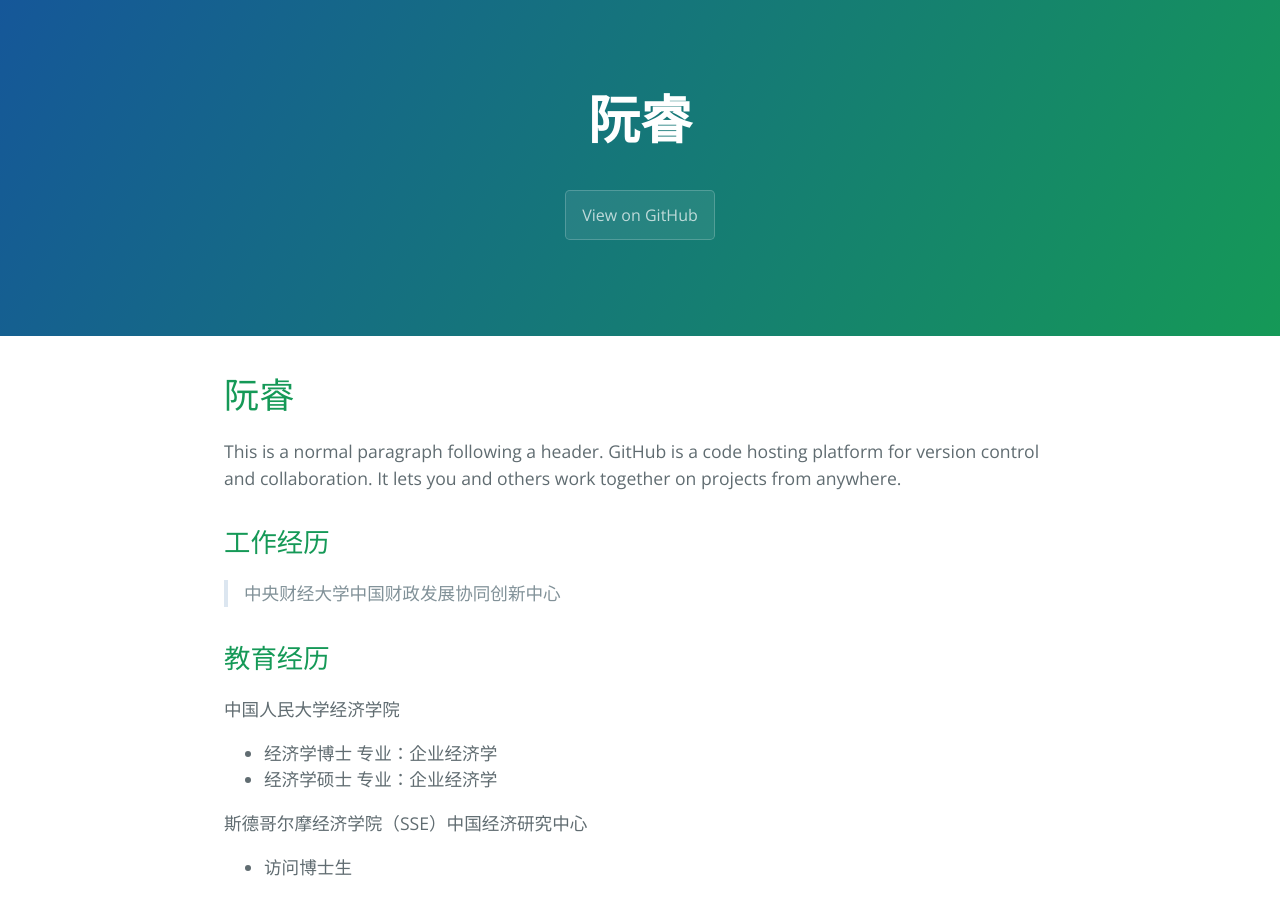
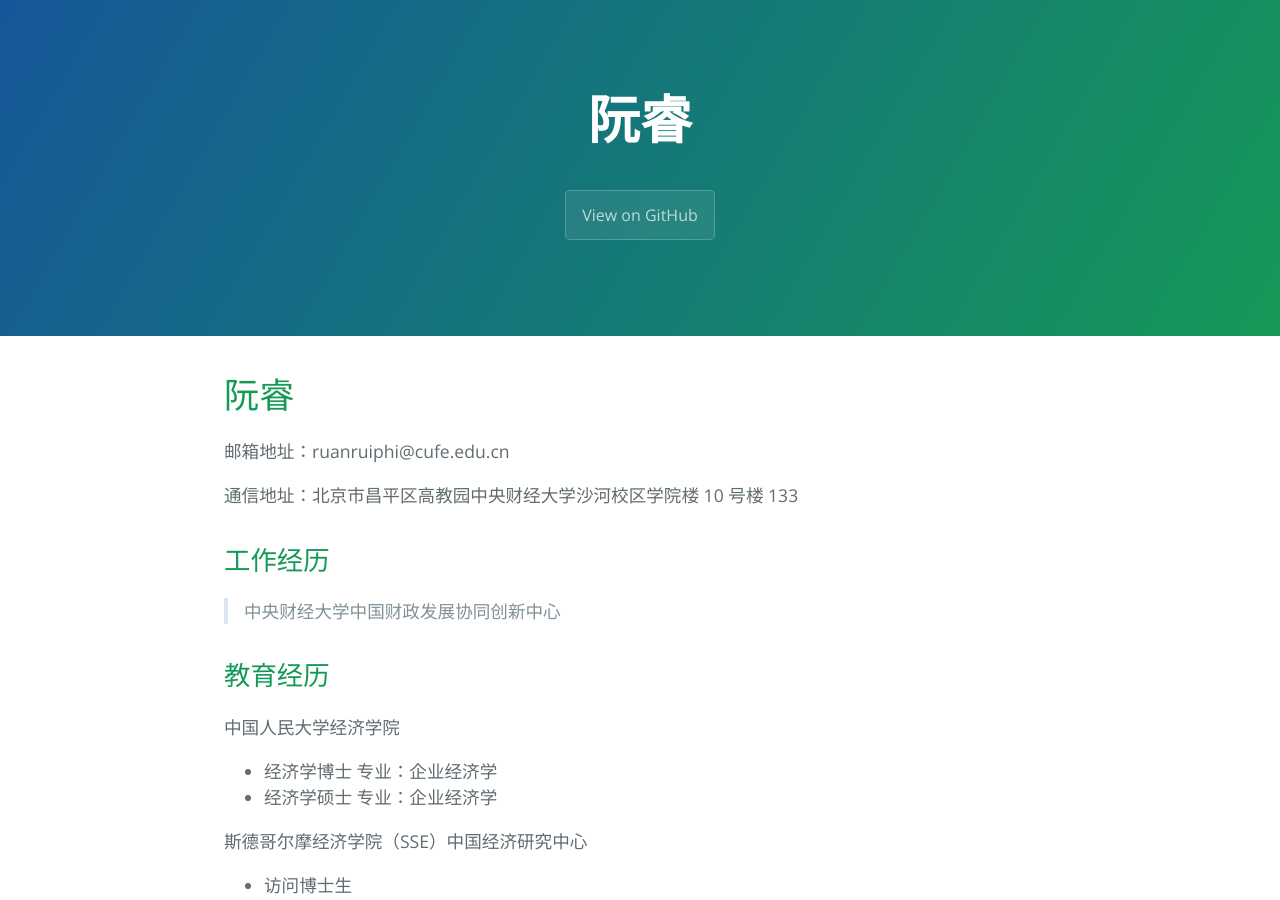
Before and after one commit to RUANRui-ECON/ecorui.github.io, a Jekyll site: the page built from index.md, in a window 1280 px wide and 900 px high. Built offline with Jekyll 4.4.1, drawn with Linux system fonts in a browser that asks for light colours; our own code applies the rules of GitHub Pages for plain Markdown files; the repository's description, which GitHub fills in, is left out.

Commit message:
Update index.md

```diff
--- a/index.md
+++ b/index.md
@@ -1,6 +1,8 @@
 # 阮睿
 
-This is a normal paragraph following a header. GitHub is a code hosting platform for version control and collaboration. It lets you and others work together on projects from anywhere.
+邮箱地址：ruanruiphi@cufe.edu.cn
+
+通信地址：北京市昌平区高教园中央财经大学沙河校区学院楼 10 号楼 133
 
 ## 工作经历
 
```
